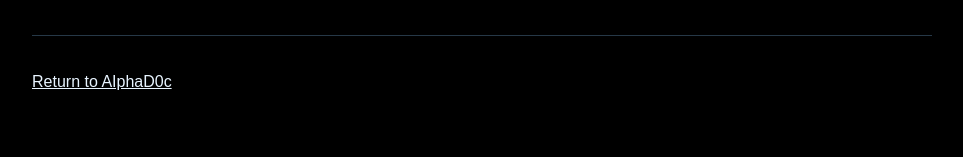
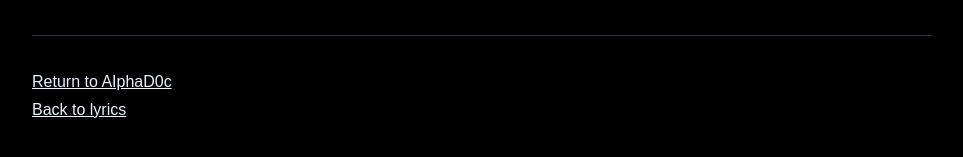
Before and after one commit to AIphaD0c/AIphaD0ctrine, a Jekyll site: the page built from lyrics.md, in a window 1280 px wide. Shown: the part 499-656 px from the top of the page, without its empty margins (158-1121 px from the left). Built offline with Jekyll 4.4.1, drawn with Linux system fonts in a browser that asks for light colours.

Commit message:
Update lyrics.md

```diff
--- a/lyrics.md
+++ b/lyrics.md
@@ -26,4 +26,5 @@ Each VIAL contains its own internal theme, tone, and signal pattern.
 
 ---
 
-[Return to AIphaD0c](./index.md)
+[Return to AIphaD0c]({{ '/' | relative_url }})
+[Back to lyrics]({{ '/lyrics/' | relative_url }})
```
